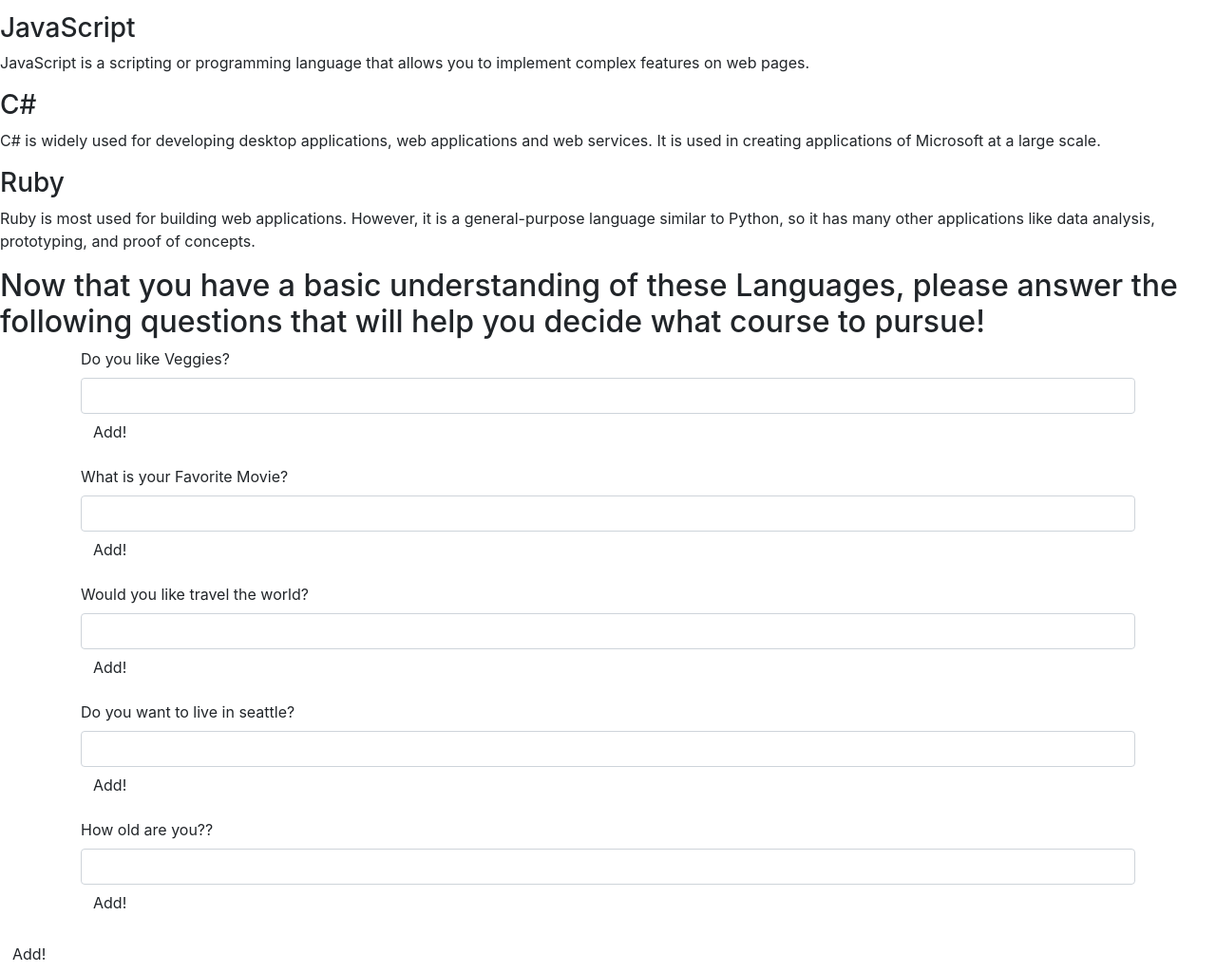
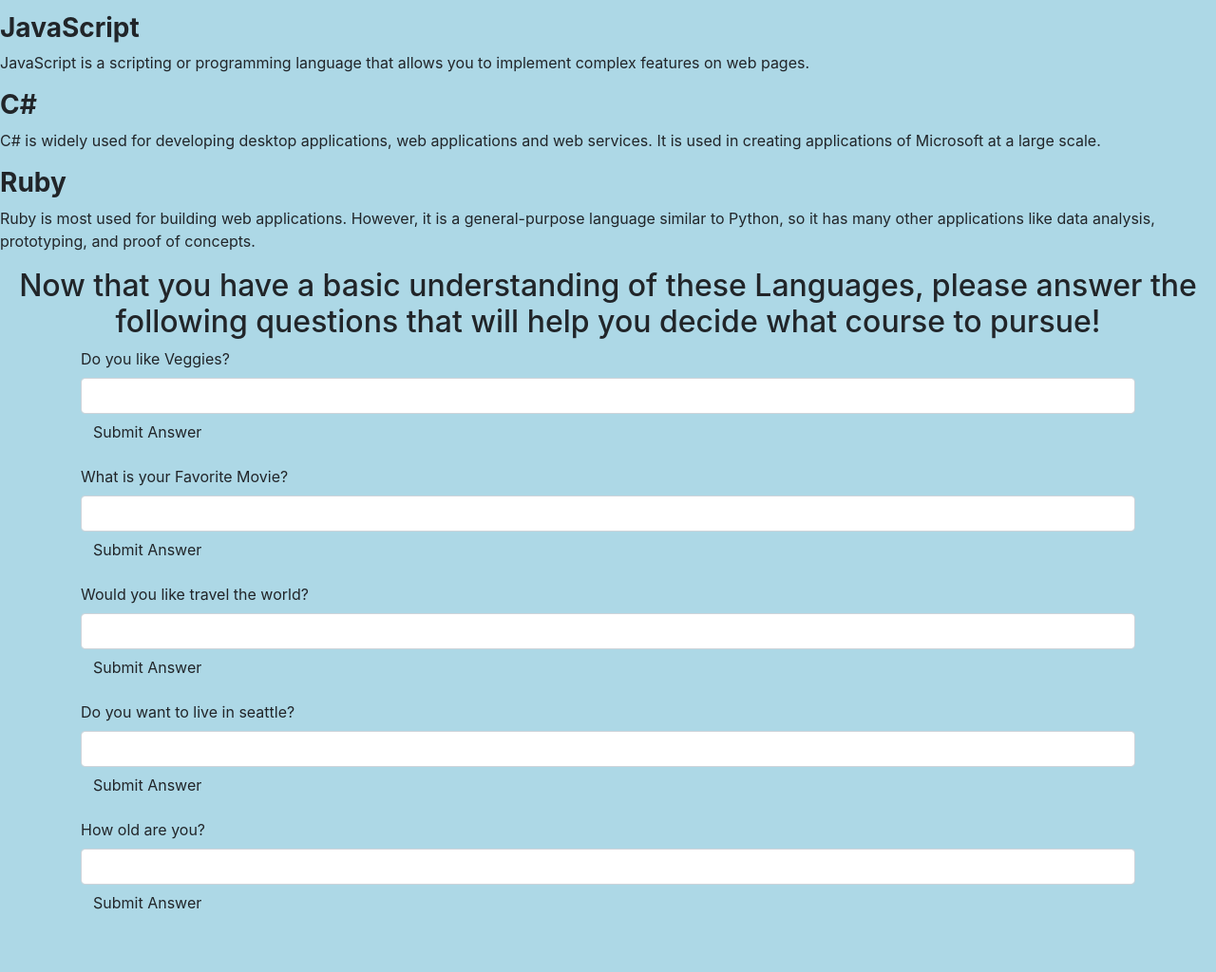
Before and after one commit to stormyweather0311/Programmer, a plain HTML site: page index.html in a window 1280 px wide. Shown: the part 208-1232 px from the top of the page at 95% size. After the commit the page ends 1194 px from the top, so only its background shows below. Drawn offline with Linux system fonts and the light colour scheme.

Commit message:
start focusing on styling for the time.

```diff
--- a/css/styles.css
+++ b/css/styles.css
@@ -0,0 +1,7 @@
+body {
+  background-color: lightblue;
+}
+
+h1 {text-align: center;}
+h2 {text-align: center;}
+h4 {text-align: center;}
--- a/index.html
+++ b/index.html
@@ -8,7 +8,9 @@
   <title>Programming Options</title>
 </head>
 <body>
+  <div class="center">
   <h1>Welcome to the Programming Survey!</h1>
+  </div>
   <h4>In this survey you are going to answer questions that will help you decide which program is right for you!</h4>
     <p>First thing we have to do for the survey is break down some of the programs and what they offer!</p>
   <ul>
@@ -16,11 +18,11 @@
     <li>C#</li>
     <li>Ruby</li>
   </ul>
-  <h3>JavaScript</h3>
+  <h3><strong>JavaScript</strong></h3>
   <p>JavaScript is a scripting or programming language that allows you to implement complex features on web pages.</p>
-  <h3>C#</h3>
+  <h3><strong>C#</strong></h3>
   <P>C# is widely used for developing desktop applications, web applications and web services. It is used in creating applications of Microsoft at a large scale.</P>
-  <h3>Ruby</h3>
+  <h3><strong>Ruby</strong></h3>
   <p>Ruby is most used for building web applications. However, it is a general-purpose language similar to Python, so it has many other applications like data analysis, prototyping, and proof of concepts.</p>
   <h2> Now that you have a basic understanding of these Languages, please answer the following questions that will help you decide what course to pursue!</h2>
 
@@ -29,38 +31,37 @@
       <div class="form-group">
         <label for="add1">Do you like Veggies?</label>
         <input id="add1" class="form-control" type="text">
-        <button type="submit" class="btn">Add!</button>
+        <button type="submit" class="btn">Submit Answer</button>
       </div>
 
       <div class="form-group">
         <label for="add2"> What is your Favorite Movie?</label>
         <input id="add2" class="form-control" type="text">
-        <button type="submit" class="btn">Add!</button>
+        <button type="submit" class="btn">Submit Answer</button>
       </div>
 
       <div class="form-group">
           <label for="add1">Would you like travel the world?</label>
           <input id="add1" class="form-control" type="text">
-          <button type="submit" class="btn">Add!</button>
+          <button type="submit" class="btn">Submit Answer</button>
         </div>
 
         <div class="form-group">
           <label for="add1">Do you want to live in seattle?</label>
           <input id="add1" class="form-control" type="text">
-          <button type="submit" class="btn">Add!</button>
+          <button type="submit" class="btn">Submit Answer</button>
         </div>
 
       <div class="form-group">
-        <label for="add1">How old are you??</label>
+        <label for="add1">How old are you?</label>
         <input id="add1" class="form-control" type="text">
-        <button type="submit" class="btn">Add!</button>
+        <button type="submit" class="btn">Submit Answer</button>
       </div>
-
+    </form>
 
 
 
       </div>
-      <button type="submit" class="btn">Add!</button>
     </form>
     <div id="output">
 
```
